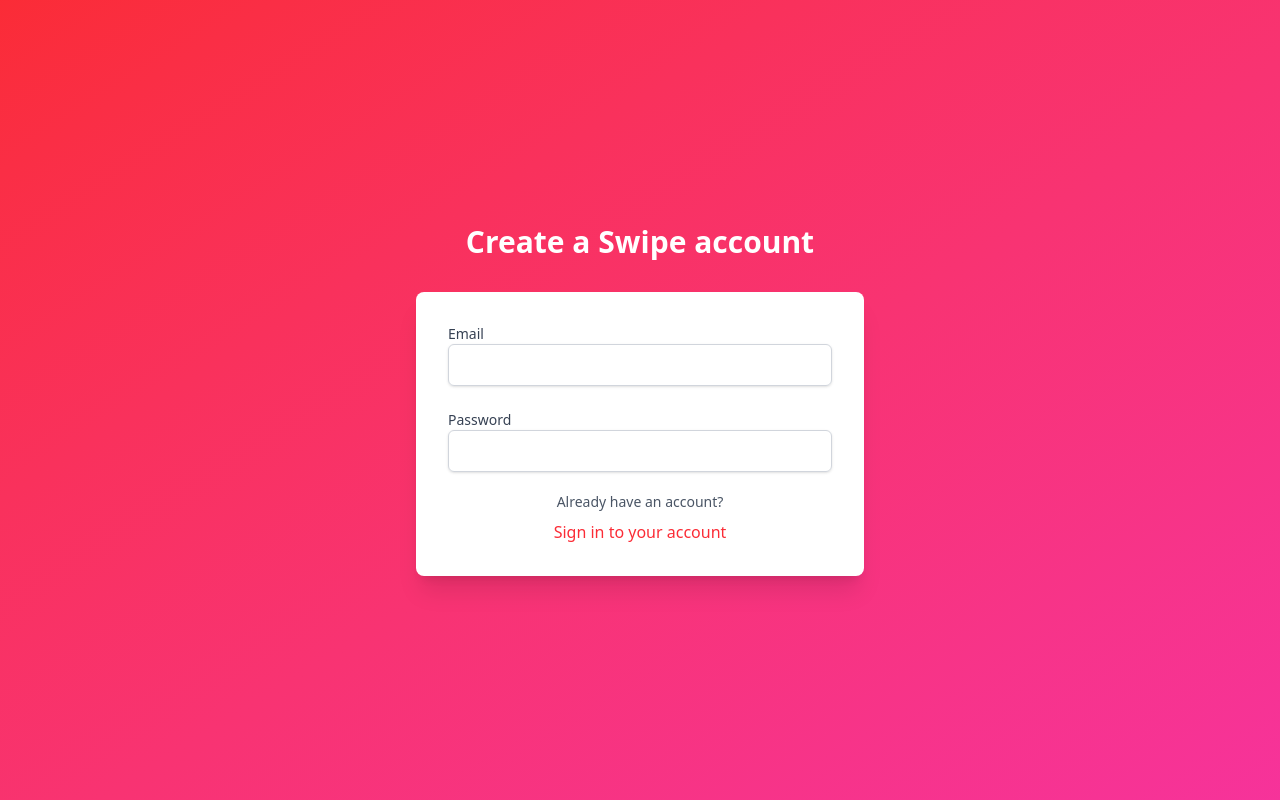
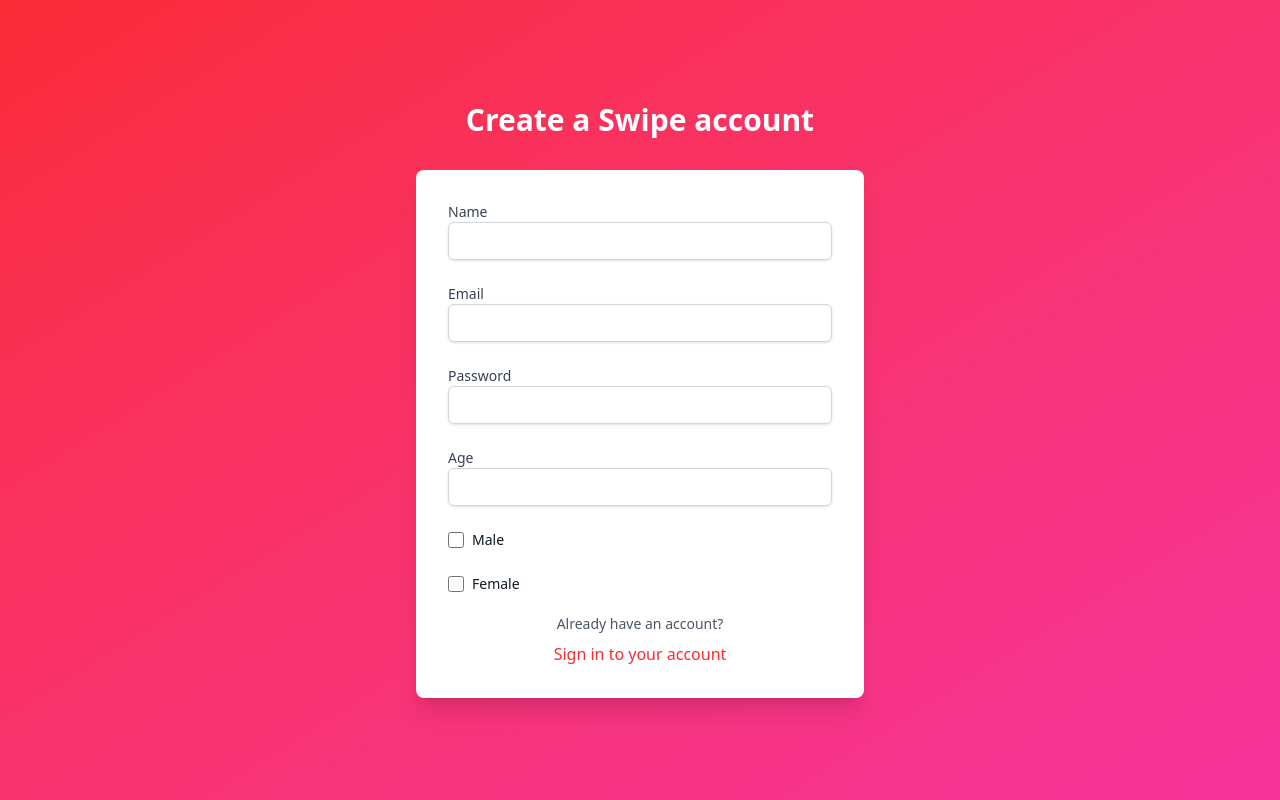
Before and after one commit to evkondr/dating-app, a React (Vite) app in the folder client/: page /auth in a window 1280 px wide. Both pictures are taken after typing "name@example.com", "Sample123" into the empty fields and a click on the button "Create a new account". Built offline with nearby package versions, Linux system fonts and the light colour scheme.

Commit message:
feat: add Checkbox

```diff
--- a/client/src/components/SignupForm.tsx
+++ b/client/src/components/SignupForm.tsx
@@ -1,5 +1,6 @@
 import React, { useState } from 'react';
 import TextField from './fields/TextField';
+import Checkbox from './fields/Checkbox';
 
 const SignupForm = () => {
   const [name, setName] = useState<string>('');
@@ -19,12 +20,23 @@
     }}>
       <div>
         <TextField
+          label="Name"
+          id="name"
+          name="name"
+          type="text"
+          value={name}
+          required
+          onChange={(e:React.ChangeEvent<HTMLInputElement>) => setName(e.target.value)}
+        />
+      </div>
+      <div>
+        <TextField
           label="Email"
           id="email"
-          name="name"
+          name="email"
           type="email"
+          value={email}
           autoComplete="email"
-          value={email}
           required
           onChange={(e:React.ChangeEvent<HTMLInputElement>) => setEmail(e.target.value)}
         />
@@ -40,6 +52,35 @@
           onChange={(e:React.ChangeEvent<HTMLInputElement>) => setPassword(e.target.value)}
         />
       </div>
+      <div className="mt-1">
+        <TextField
+          label="Age"
+          id="age"
+          name="age"
+          type="number"
+          value={age}
+          min={18}
+          max={120}
+          required
+          onChange={(e:React.ChangeEvent<HTMLInputElement>) => setAge(e.target.value)}
+        />
+      </div>
+      <Checkbox
+        label="Male"
+        id="male"
+        name="male"
+        checked={gender == 'male'}
+        value="male"
+        onChange={(e:React.ChangeEvent<HTMLInputElement>) => setGender(e.target.value)}
+      />
+      <Checkbox
+        label="Female"
+        id="female"
+        name="female"
+        checked={gender == 'female'}
+        value="female"
+        onChange={(e:React.ChangeEvent<HTMLInputElement>) => setGender(e.target.value)}
+      />
     </form>
   );
 };
--- /dev/null
+++ b/client/src/components/fields/Checkbox.tsx
@@ -0,0 +1,21 @@
+import React from 'react';
+
+interface IProps extends Omit<React.DetailedHTMLProps<React.InputHTMLAttributes<HTMLInputElement>, HTMLInputElement>, 'type'> {
+  label: string
+}
+const Checkbox = ({label, ...props}:IProps) => {
+  return (
+    <div className="flex items-center">
+      <input
+        {...props}
+        type="checkbox"
+        className="h-4 w-4 text-pink-600 focus:ring-pink-500 border-gray-300 rounded"
+      />
+      <label htmlFor={props?.id} className='ml-2 block text-sm text-gray-900'>
+        {label}
+      </label>
+    </div>
+  );
+};
+
+export default Checkbox;
--- a/client/src/components/fields/TextField.tsx
+++ b/client/src/components/fields/TextField.tsx
@@ -1,6 +1,6 @@
 import React from 'react';
 
-interface IProps extends React.DetailedHTMLProps<React.InputHTMLAttributes<HTMLInputElement>, HTMLInputElement>{
+interface IProps extends React.DetailedHTMLProps<React.InputHTMLAttributes<HTMLInputElement>, HTMLInputElement> {
   label: string
 }
 const TextField = ({label, ...props}:IProps) => {
@@ -11,10 +11,10 @@
       </label>
       <input
         {...props}
-        className='className="appearance-none block w-full px-3 py-2
+        className="appearance-none block w-full px-3 py-2
           border border-gray-300 rounded-md shadow-sm
           placeholder-gray-400 focus:outline-none
-          focus:ring-pink-500 focus:border-pink-500 sm:text-sm"'
+          focus:ring-pink-500 focus:border-pink-500 sm:text-sm"
       />
     </>
   );
```
